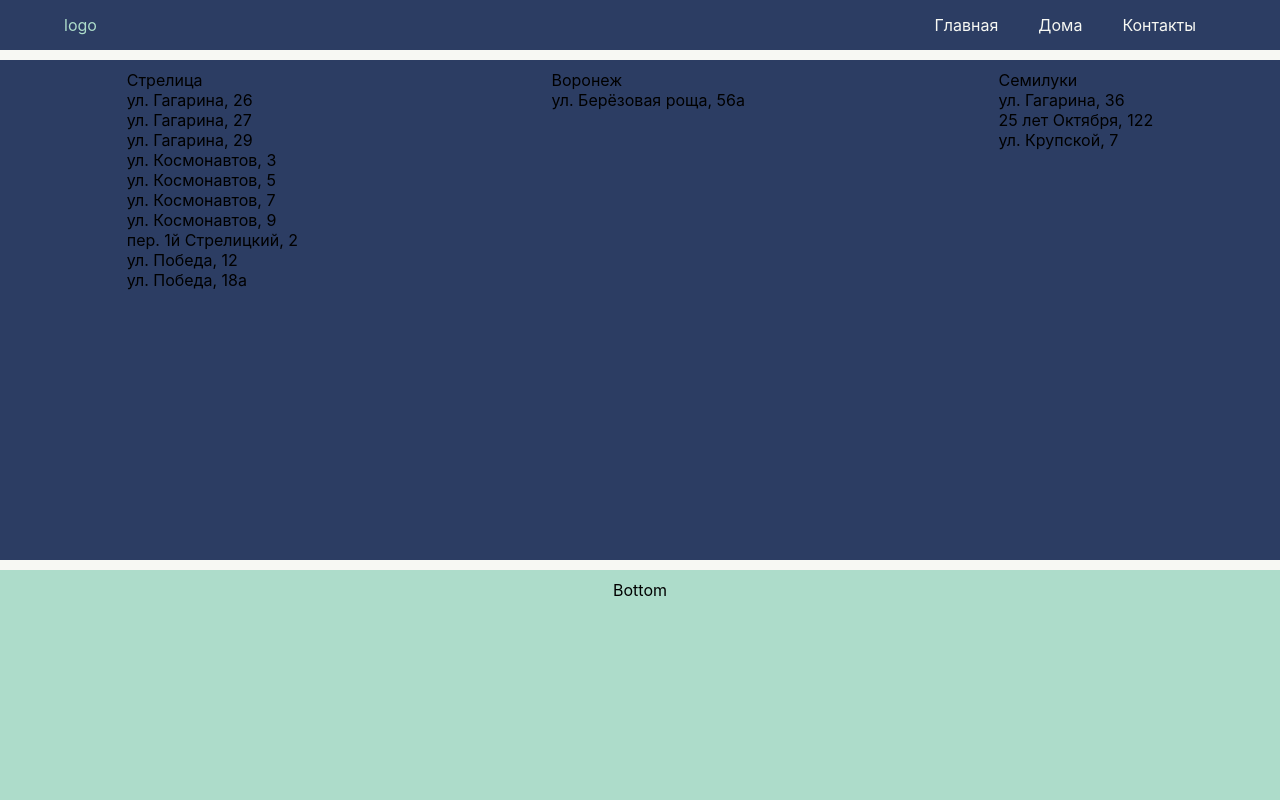
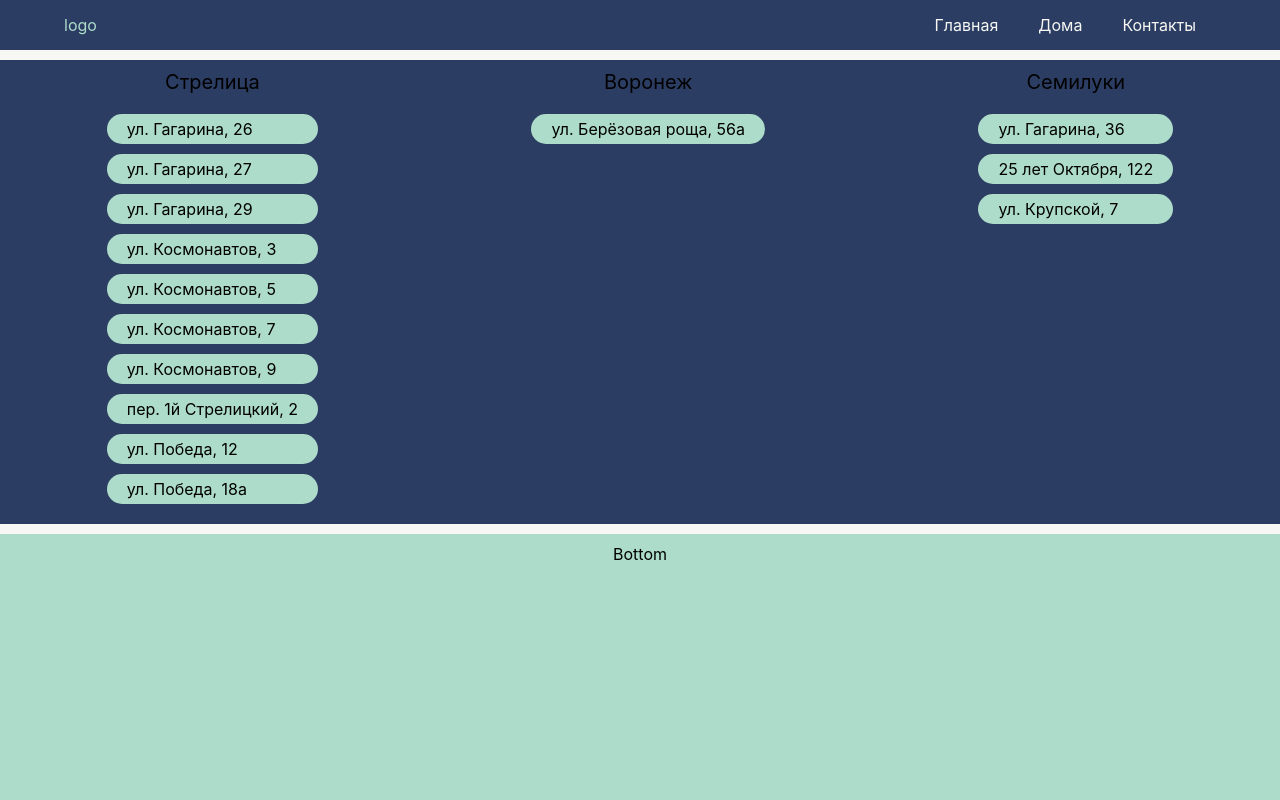
Before and after one commit to palmaoff/House, a React (Create React App) app: page /houses in a window 1280 px wide. Shown: the top 800 px of the page. Built offline with nearby package versions, Linux system fonts and the light colour scheme.

Commit message:
list of houses

```diff
--- a/src/components/HouseList/HouseList.jsx
+++ b/src/components/HouseList/HouseList.jsx
@@ -5,7 +5,7 @@ const HouseList = (props) => {
 
 	const streliza = props.streliza.map((i) => {
 		return (
-			<div>
+			<div className={css.item}>
 				{i.street + ', ' + i.num}
 			</div>
 		)
@@ -13,7 +13,7 @@ const HouseList = (props) => {
 
 	const semiluki = props.semiluki.map((i) => {
 		return (
-			<div>
+			<div className={css.item}>
 				{i.street + ', ' + i.num}
 			</div>
 		)
@@ -21,7 +21,7 @@ const HouseList = (props) => {
 
 	const voronezh = props.voronezh.map((i) => {
 		return (
-			<div>
+			<div className={css.item}>
 				{i.street + ', ' + i.num}
 			</div>
 		)
@@ -29,16 +29,22 @@ const HouseList = (props) => {
 
 	return (
 		<div className={css.wrapper}>
-			<div className={css.item}>
-				Стрелица
+			<div className={css.column}>
+				<div className={css.column_title}>
+					Стрелица
+				</div>
 				{streliza}
 			</div>
-			<div className={css.item}>
-				Воронеж
+			<div className={css.column}>
+				<div className={css.column_title}>
+					Воронеж
+				</div>
 				{voronezh}
 			</div>
-			<div className={css.item}>
-				Семилуки
+			<div className={css.column}>
+				<div className={css.column_title}>
+					Семилуки
+				</div>
 				{semiluki}
 			</div>
 		</div>
--- a/src/components/HouseList/HouseList.module.css
+++ b/src/components/HouseList/HouseList.module.css
@@ -6,12 +6,24 @@
   flex-wrap: wrap;
   background-color: #2c3d63;
   margin: 0px auto;
-  height: 500px;
   min-width: 400px;
 }
 
-.item {
+.column {
   padding: 10px;
   background-color: #2c3d63;
   margin: 0 auto;
 }
+
+.item {
+  padding: 5px 20px;
+  background-color: #addcca;
+  border-radius: 20px;
+  margin: 10px 0px;
+}
+
+.column_title {
+  text-align: center;
+  margin-bottom: 20px;
+  font-size: 20px;
+}
--- a/src/components/MainBlock/MainBlock.module.css
+++ b/src/components/MainBlock/MainBlock.module.css
@@ -31,9 +31,13 @@
   background-color: #2c3d63;
 }
 
+.block .text div {
+  padding: 10px;
+}
+
 .block .text .title {
   text-align: center;
-  margin: 0px auto;
+  margin: 5px auto 0px auto;
   width: 90%;
 }
 
```
